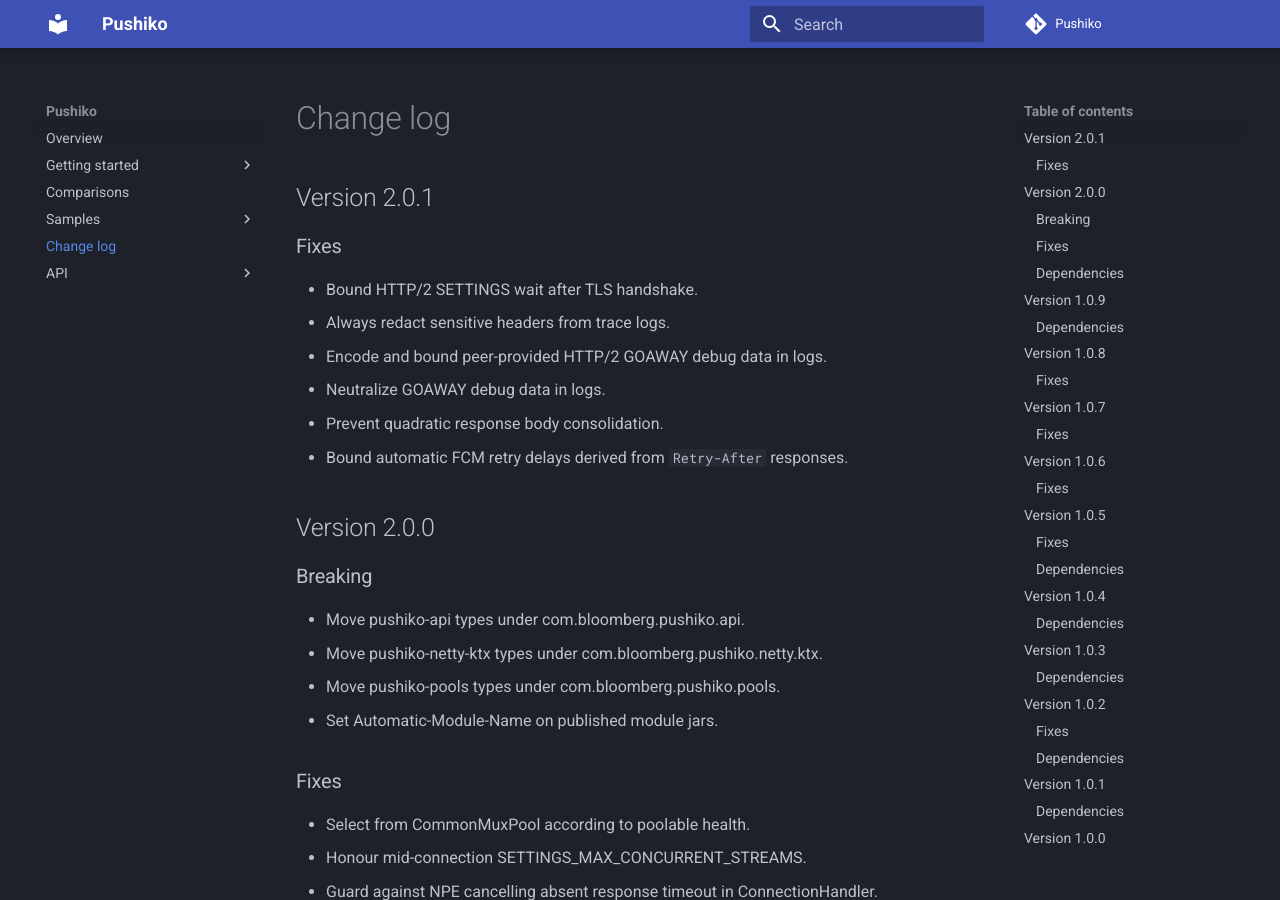
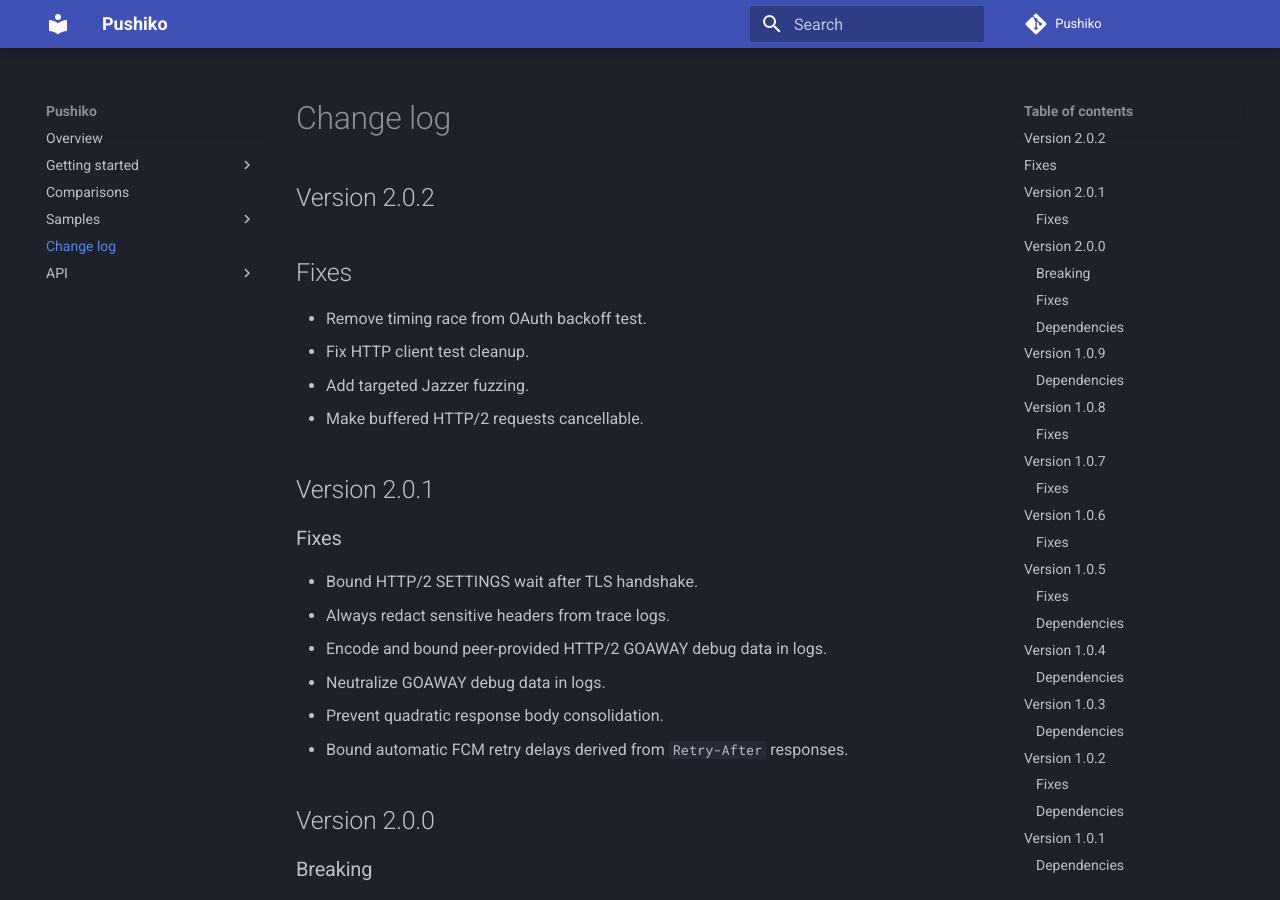
Before and after one commit to bloomberg/pushiko, an MkDocs documentation site: the page built from docs/changelog.md, in a window 1280 px wide and 900 px high. Built offline with MkDocs 1.6.1 and Material for MkDocs 9.7.7, drawn with Linux system fonts in a browser that asks for light colours; comment, search, counter and statistics services are not loaded.

Commit message:
Prepare version 2.0.2
Signed-off-by: Ken Shackleton <kshackleton1@bloomberg.net>

```diff
--- a/docs/changelog.md
+++ b/docs/changelog.md
@@ -1,3 +1,12 @@
+## Version 2.0.2
+
+## Fixes
+
+* Remove timing race from OAuth backoff test.
+* Fix HTTP client test cleanup.
+* Add targeted Jazzer fuzzing.
+* Make buffered HTTP/2 requests cancellable.
+
 ## Version 2.0.1
 
 ### Fixes
```
Also changed, not shown: 1 other file.
